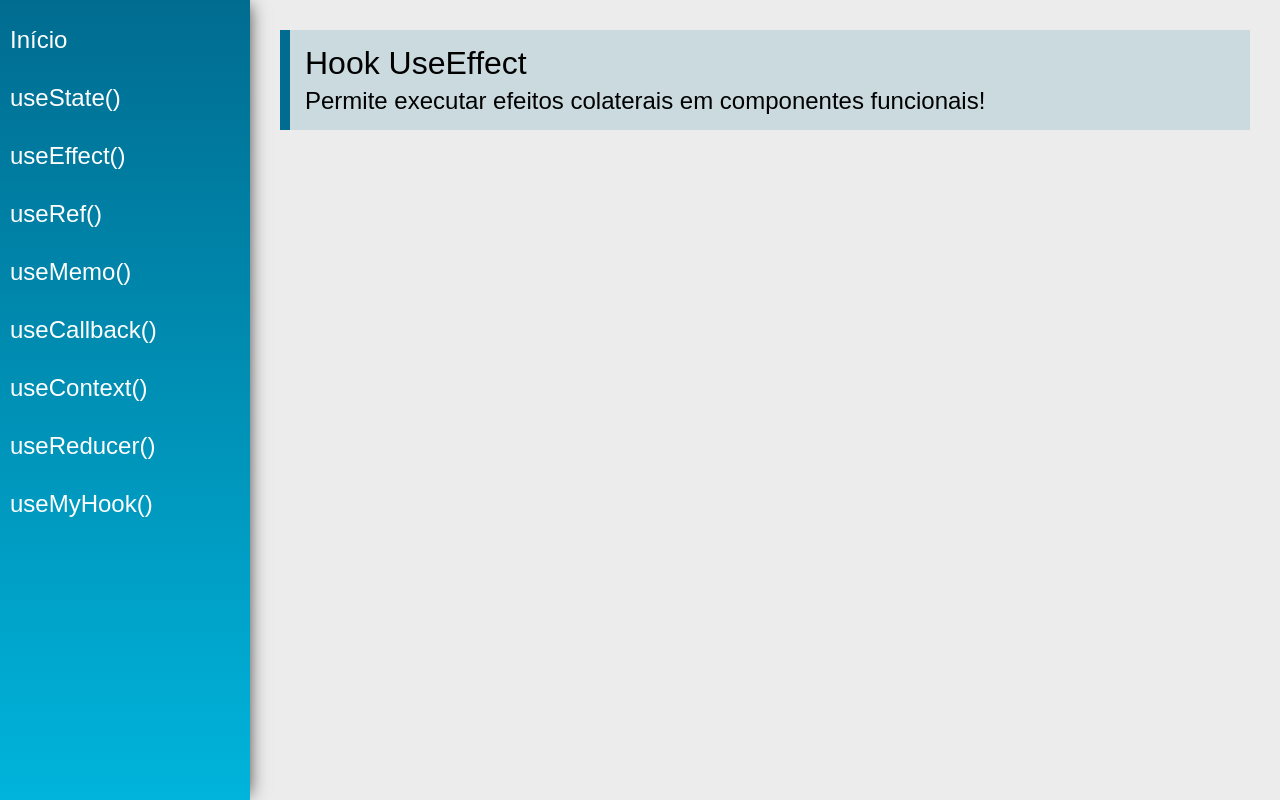
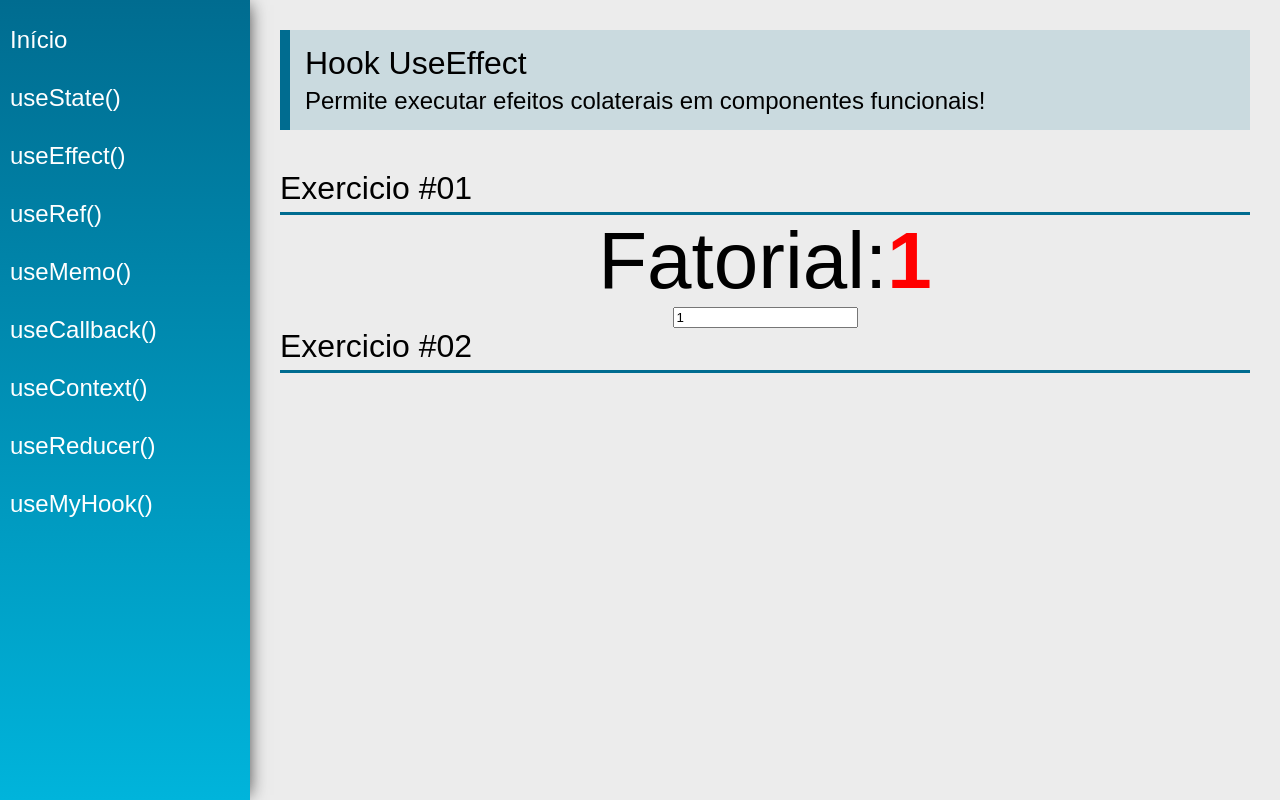
Before and after one commit to RyanGualberto/hooks-react, a React (Create React App) app: page /useEffect in a window 1280 px wide. Built offline with nearby package versions, Linux system fonts and the light colour scheme.

Commit message:
s5a64: useEffect #01

```diff
--- a/src/views/examples/UseEffect.jsx
+++ b/src/views/examples/UseEffect.jsx
@@ -1,13 +1,44 @@
-import React from 'react'
+import React, { useEffect, useState } from 'react'
 import PageTitle from '../../components/layout/PageTitle'
+import SectionTitle from '../../components/layout/SectionTitle'
+
+function calcFatorial(num){
+    const n = parseInt(num)
+    if (n < 0) return -1;
+    if (n === 0) return 1;
+    return calcFatorial(n -1) * n
+}
 
 const UseEffect = (props) => {
+    const [number, setNumber] = useState(1)
+    const [fatorial, setFatorial] = useState(1)
+
+    useEffect(function(){
+        setFatorial(calcFatorial(number))
+    }, [number])
     return (
         <div className="UseEffect">
             <PageTitle
                 title="Hook UseEffect"
                 subtitle="Permite executar efeitos colaterais em componentes funcionais!"
             />
+            <SectionTitle title="Exercicio #01"/>
+            <div className="center">
+                <div>
+                    <span className="text">
+                        Fatorial:
+                    </span>
+                    <span className="text red">
+                        {fatorial === -1 ? 'Nao Existe' :  fatorial}
+                    </span>
+                </div>
+                <input
+                type="number"
+                value={number}
+                onChange={e => setNumber(e.target.value)} />
+            </div>
+            <SectionTitle title="Exercicio #02"/>
+
         </div>
     )
 }
```
